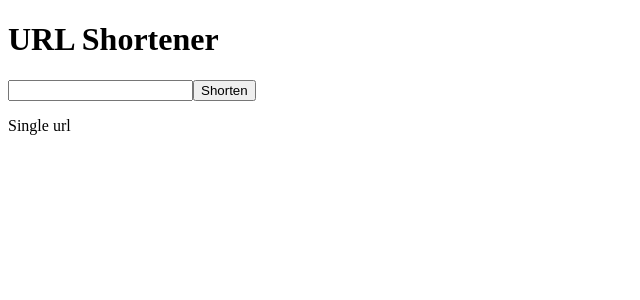
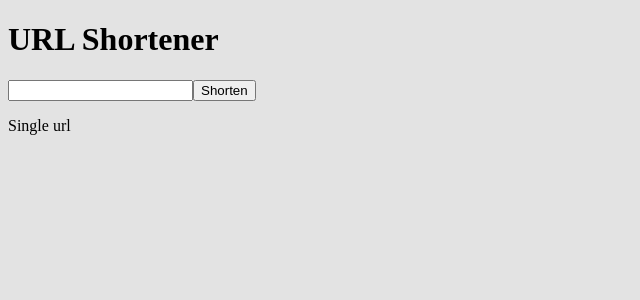
Before and after one commit to aapetsi/url_shortner, a React (Vite) app in the folder client/: page / in a window 1280 px wide. Shown: the top 300 px of the page, without its empty margins (0-640 px from the left). Built offline with nearby package versions, Linux system fonts and the light colour scheme.

Commit message:
add styling files

```diff
--- a/client/package.json
+++ b/client/package.json
@@ -11,6 +11,7 @@
   "author": "Apetsi Ampiah",
   "license": "ISC",
   "dependencies": {
+    "axios": "^0.19.2",
     "parcel-bundler": "^1.12.4",
     "react": "^16.13.1",
     "react-dom": "^16.13.1"
--- a/client/src/components/App.js
+++ b/client/src/components/App.js
@@ -1,13 +1,17 @@
-import React from 'react'
+import React, { useState, useEffect } from 'react'
+import axios from 'axios'
 import UrlList from './UrlList'
 import UrlForm from './UrlForm'
 
 const App = () => {
+  const [urls, setUrls] = useState([])
+
+  useEffect(() => {}, [urls])
   return (
     <div>
       <h1>URL Shortener</h1>
       <UrlForm />
-      <UrlList />
+      <UrlList urls={urls} />
     </div>
   )
 }
--- a/client/src/components/UrlList.js
+++ b/client/src/components/UrlList.js
@@ -1,9 +1,13 @@
 import React from 'react'
 import Url from './Url'
 
-const UrlList = () => {
+const UrlList = (props) => {
+  const { urls } = props
   return (
     <div>
+      {urls.map((url) => (
+        <Url key={url.id} shortUrl={url.shortUrl} />
+      ))}
       <Url />
     </div>
   )
--- a/client/src/index.js
+++ b/client/src/index.js
@@ -1,5 +1,6 @@
 import React from 'react'
 import ReactDOM from 'react-dom'
 import App from './components/App'
+import './styles/index.css'
 
 ReactDOM.render(<App />, document.getElementById('root'))
--- /dev/null
+++ b/client/src/styles/index.css
@@ -0,0 +1,3 @@
+body {
+  background: #e3e3e3;
+}
--- a/package.json
+++ b/package.json
@@ -19,6 +19,7 @@
     "mongoose": "^5.9.23"
   },
   "devDependencies": {
-    "nodemon": "^2.0.4"
+    "nodemon": "^2.0.4",
+    "supertest": "^4.0.2"
   }
 }
```
Also changed, not shown: client/src/styles/App.css (added), client/src/styles/Url.css (added), client/src/styles/UrlForm.css (added), client/src/styles/UrlList.css (added), 2 other files (tests, documents, lock files or other folders).
